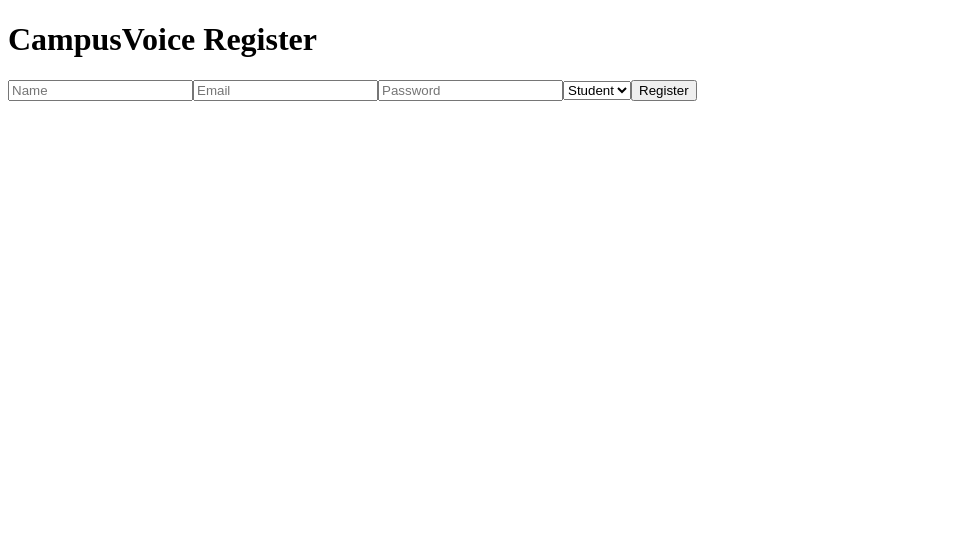
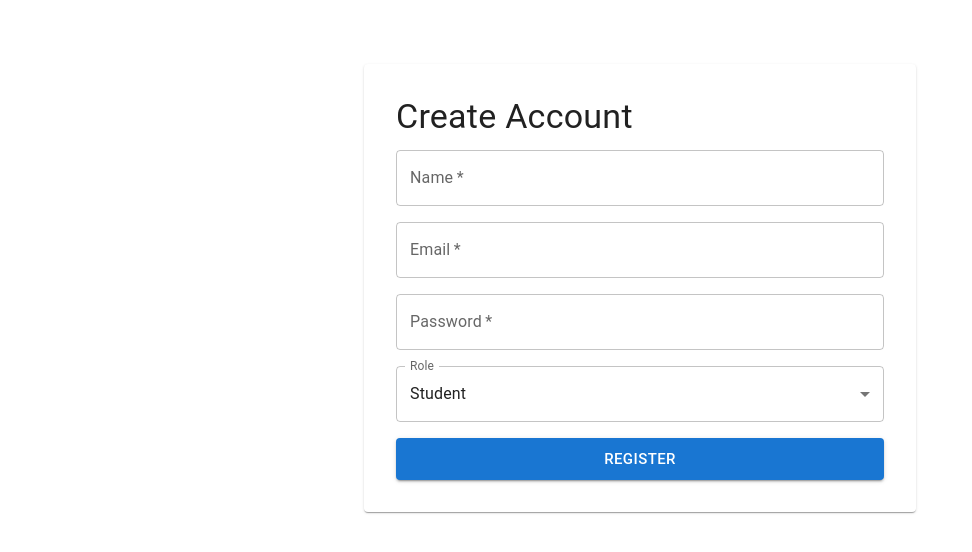
Before and after one commit to lucy02-zone/CampusVoice, a React app in the folder frontend/: page /register in a window 1280 px wide. Shown: the top 552 px of the page, without its empty margins (0-972 px from the left). Built offline with nearby package versions, Linux system fonts and the light colour scheme; no server answers; the HTML template or start-up script is replaced by a standard one.

Commit message:
feat: style register page with material ui

```diff
--- a/frontend/src/pages/Register.jsx
+++ b/frontend/src/pages/Register.jsx
@@ -1,5 +1,19 @@
 import { useState } from "react";
 import { useNavigate } from "react-router-dom";
+import {
+    Box,
+    Button,
+    Container,
+    TextField,
+    Typography,
+    Alert,
+    Paper,
+    FormControl,
+    InputLabel,
+    Select,
+    MenuItem,
+} from "@mui/material";
+
 import { registerUser } from "../api/authApi";
 
 const Register = () => {
@@ -33,62 +47,107 @@ const Register = () => {
 
             if (data.success) {
                 setMessage("Registration successful");
-                setTimeout(() => navigate("/login"), 1000);
+
+                setTimeout(() => {
+                    navigate("/login");
+                }, 1000);
             }
         } catch (error) {
             setError(
-                error.response?.data?.message || "Registration failed"
+                error.response?.data?.message ||
+                "Registration failed"
             );
         }
     };
 
     return (
-        <div>
-            <h1>CampusVoice Register</h1>
+        <Container maxWidth="sm">
+            <Box sx={{ mt: 8 }}>
+                <Paper sx={{ p: 4 }}>
+                    <Typography variant="h4" gutterBottom>
+                        Create Account
+                    </Typography>
 
-            <form onSubmit={handleSubmit}>
-                <input
-                    type="text"
+                    {message && (
+                        <Alert severity="success" sx={{ mb: 2 }}>
+                            {message}
+                        </Alert>
+                    )}
+
+                    {error && (
+                        <Alert severity="error" sx={{ mb: 2 }}>
+                            {error}
+                        </Alert>
+                    )}
+
+                    <Box
+                        component="form"
+                        onSubmit={handleSubmit}
+                        sx={{
+                            display: "flex",
+                            flexDirection: "column",
+                            gap: 2,
+                        }}
+                    >
+                        <TextField
+                            label="Name"
                             name="name"
-                    placeholder="Name"
                             value={formData.name}
                             onChange={handleChange}
                             required
+                            fullWidth
                         />
 
-                <input
+                        <TextField
+                            label="Email"
                             type="email"
                             name="email"
-                    placeholder="Email"
                             value={formData.email}
                             onChange={handleChange}
                             required
+                            fullWidth
                         />
 
-                <input
+                        <TextField
+                            label="Password"
                             type="password"
                             name="password"
-                    placeholder="Password"
                             value={formData.password}
                             onChange={handleChange}
                             required
+                            fullWidth
                         />
 
-                <select
+                        <FormControl fullWidth>
+                            <InputLabel>Role</InputLabel>
+
+                            <Select
                                 name="role"
                                 value={formData.role}
+                                label="Role"
                                 onChange={handleChange}
                             >
-                    <option value="STUDENT">Student</option>
-                    <option value="MENTOR">Mentor</option>
-                </select>
+                                <MenuItem value="STUDENT">
+                                    Student
+                                </MenuItem>
 
-                <button type="submit">Register</button>
-            </form>
+                                <MenuItem value="MENTOR">
+                                    Mentor
+                                </MenuItem>
+                            </Select>
+                        </FormControl>
 
-            {message && <p>{message}</p>}
-            {error && <p>{error}</p>}
-        </div>
+                        <Button
+                            type="submit"
+                            variant="contained"
+                            size="large"
+                        >
+                            Register
+                        </Button>
+                    </Box>
+                </Paper>
+            </Box>
+        </Container>
     );
 };
 
```
Lines whose indentation alone changed are shown as unchanged.
